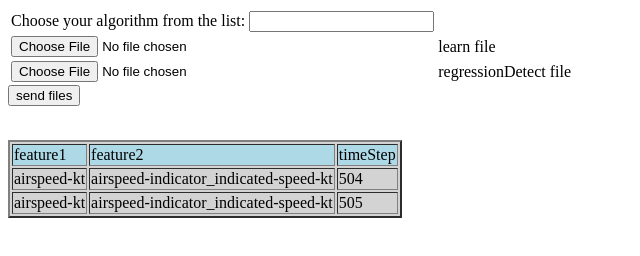
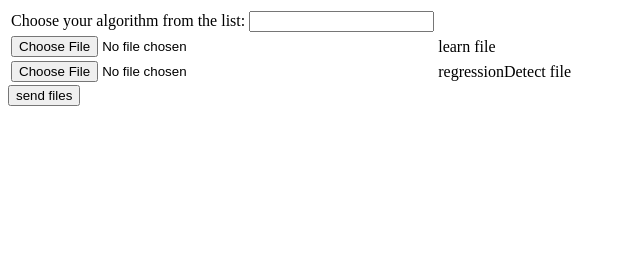
Before and after one commit to snir-david/WebApplication, a website: page View/index.html in a window 1280 px wide. Shown: the whole page, without its empty margins (0-640 px from the left). Drawn offline with Linux system fonts and the light colour scheme.

Commit message:
table view work

```diff
--- a/View/index.html
+++ b/View/index.html
@@ -30,59 +30,7 @@
   <input type="submit" value="send files">
 </form>
 <br>
-
-<p id="container" ></p>
-<script>
-  let name = "<%= name %>"
-  // get handle on div
-  let container = document.getElementById('container');
-  // create table element
-  let table = document.createElement('table');
-  let tbody = document.createElement('tbody');
-  //create table header
-  let row = document.createElement('tr');
-  let cell1 = document.createElement('td');
-  cell1.textContent = "feature1";
-  let cell2 = document.createElement('td');
-  cell2.textContent = "feature2";
-  let cell3 = document.createElement('td');
-  cell3.textContent = "timeStep";
-  // append td to tr
-  row.appendChild(cell1);
-  row.appendChild(cell2);
-  row.appendChild(cell3);
-  row.setAttribute("bgcolor","#add8e6")
-
-  //append tr to tbody
-  tbody.appendChild(row);
-  myObj= [{"timeStamp":504,"featureA":"airspeed-kt","featureB":"airspeed-indicator_indicated-speed-kt"},
-    {"timeStamp":505,"featureA":"airspeed-kt","featureB":"airspeed-indicator_indicated-speed-kt"}]
-  // loop array
-  for (let i = 0; i < myObj.length; i++) {
-    // get inner array
-    let anomaly = myObj[i];
-    let anomaly_arr = [anomaly.featureA, anomaly.featureB, anomaly.timeStamp]
-    // create tr element
-    let row = document.createElement('tr');
-    for (let j = 0; j < anomaly_arr.length; j++){
-      // create td element
-      let cell = document.createElement('td');
-      // set text
-      cell.textContent = anomaly_arr[j];
-      // append td to tr
-      row.appendChild(cell);
-    }
-     //append tr to tbody
-    tbody.appendChild(row);
-  }
-  // append tbody to table
-  table.appendChild(tbody);
-  // append table to container
-  container.appendChild(table);
-  table.setAttribute("border", "2");
-  table.setAttribute("bgcolor","#d3d3d3")
-</script>
-
+<iframe name="result" width="80%" height="500" allowtransparency="true" frameborder="0"></iframe>
 <br>
 </body>
 </html>
--- a/package.json
+++ b/package.json
@@ -14,6 +14,7 @@
     "express-fileupload": "^1.2.1"
   },
   "devDependencies": {
-    "ejs": "^3.1.6"
+    "ejs": "^3.1.6",
+    "html-tablify": "^2.0.2"
   }
 }
```
Also changed, not shown: Controller/expServer.js (+7 -4 lines), 1 other file.
